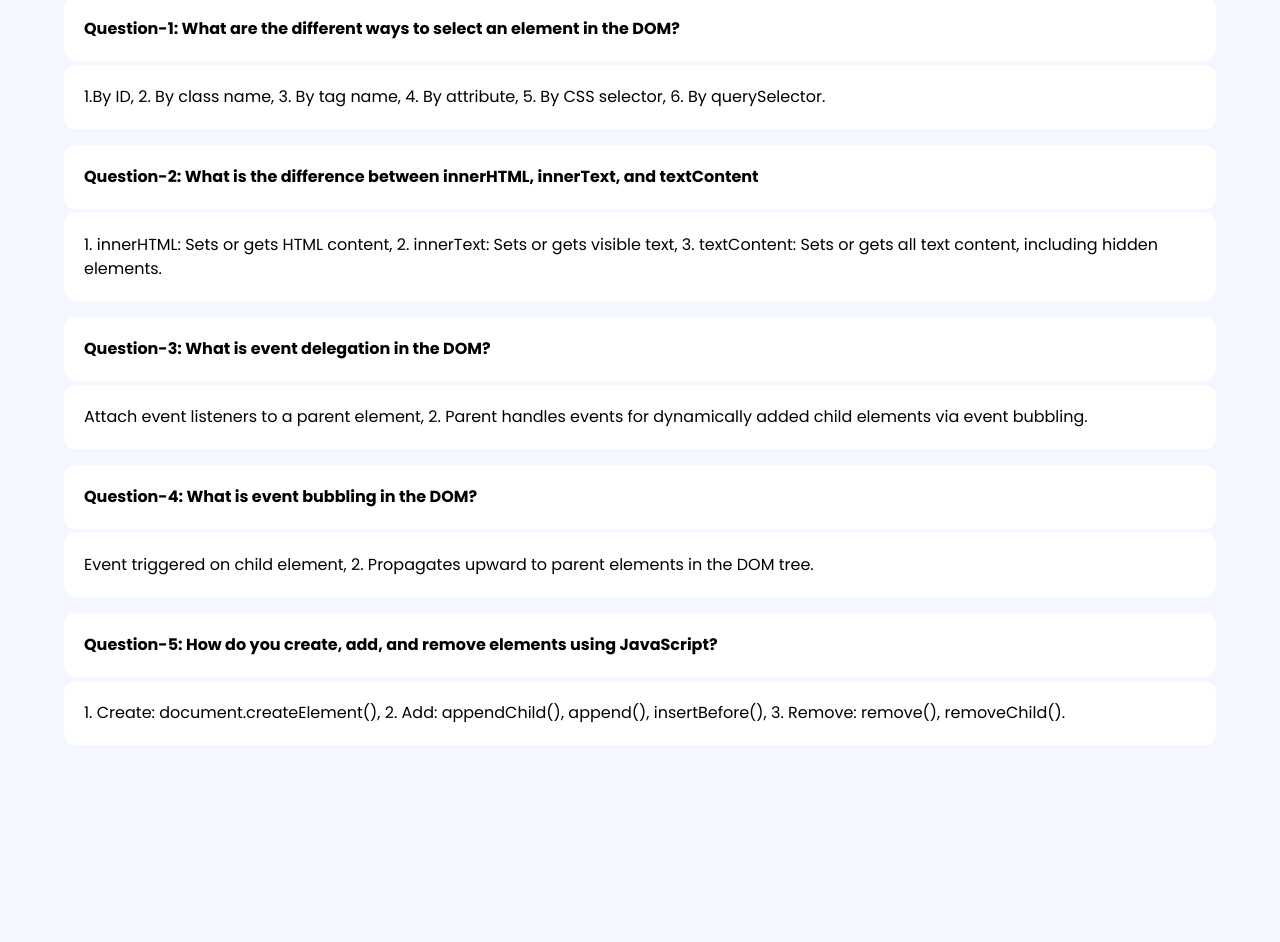
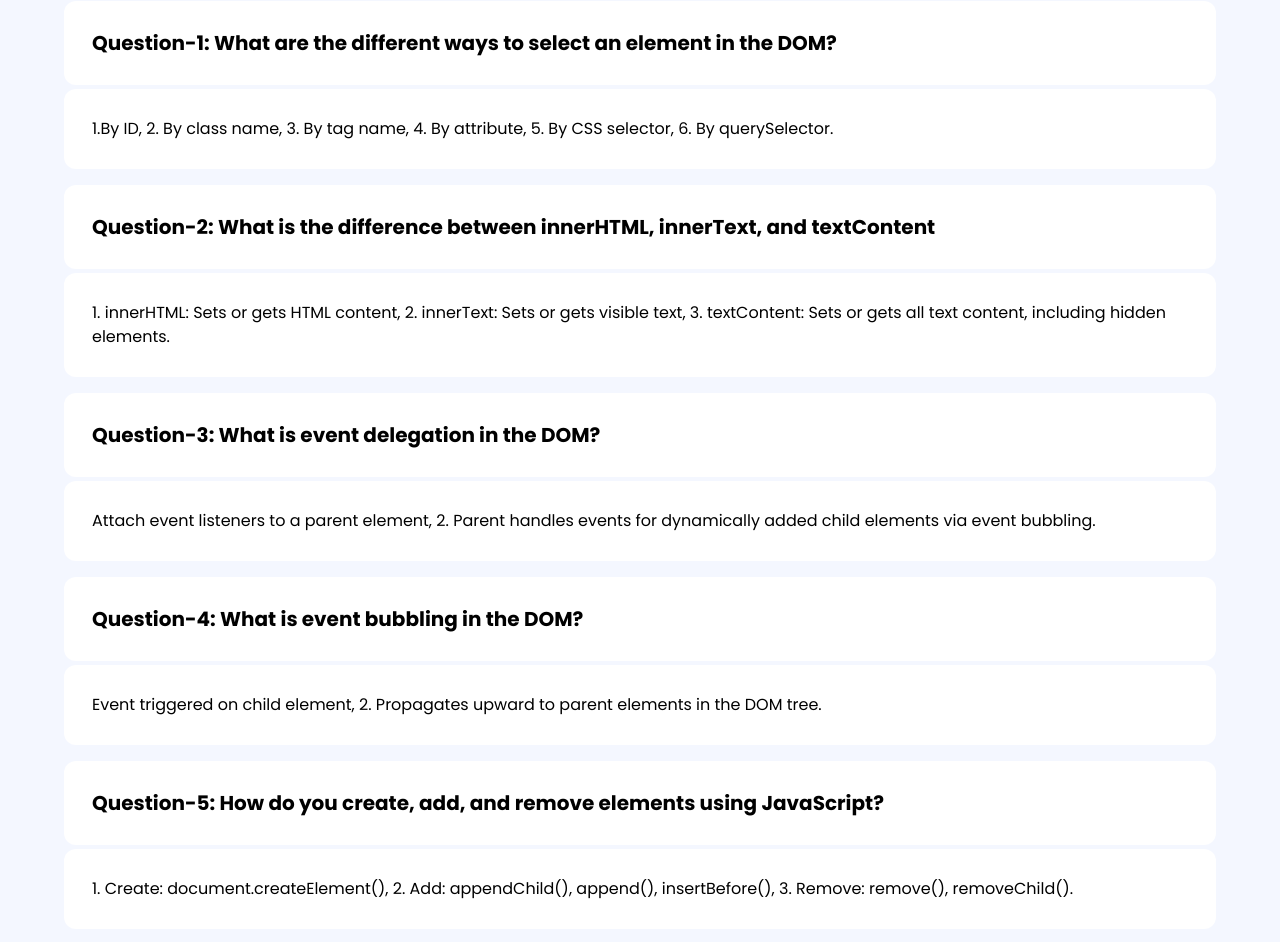
Before and after one commit to Akhlakur07/Dev-Board, a plain HTML site: page blogs.html in a window 1280 px wide. Shown: the part 187-1129 px from the top of the page. Before the commit the page ends 948 px from the top, so only its background shows below. Drawn offline with nearby package versions, Linux system fonts and the light colour scheme.

Commit message:
theme added

```diff
--- a/blogs.html
+++ b/blogs.html
@@ -35,39 +35,39 @@
         </button>
       </div>
     </section>
-    <h1 class="text-center m-5 text-2xl font-bold">Blogs</h1>
+    <h1 class="text-center m-5 text-3xl font-bold">Blogs</h1>
 
-        <div class="bg-white w-[90%] mx-auto rounded-xl p-5 mb-1">
-            <p class="font-bold">Question-1: What are the different ways to select an element in the DOM?</p>
+        <div class="bg-white w-[90%] mx-auto rounded-xl p-7 mb-1">
+            <p class="text-xl font-bold">Question-1: What are the different ways to select an element in the DOM?</p>
         </div>
-        <div class="bg-white w-[90%] mx-auto rounded-xl p-5 mb-4">
+        <div class="bg-white w-[90%] mx-auto rounded-xl p-7 mb-4">
             <p>1.By ID, 2. By class name, 3. By tag name, 4. By attribute, 5. By CSS selector, 6. By querySelector.</p>
         </div>
 
-        <div class="bg-white w-[90%] mx-auto rounded-xl p-5 mb-1">
-            <p class="font-bold">Question-2: What is the difference between innerHTML, innerText, and textContent</p>
+        <div class="bg-white w-[90%] mx-auto rounded-xl p-7 mb-1">
+            <p class="text-xl font-bold">Question-2: What is the difference between innerHTML, innerText, and textContent</p>
         </div>
-        <div class="bg-white w-[90%] mx-auto rounded-xl p-5 mb-4">
+        <div class="bg-white w-[90%] mx-auto rounded-xl p-7 mb-4">
             <p>1. innerHTML: Sets or gets HTML content, 2. innerText: Sets or gets visible text, 3. textContent: Sets or gets all text content, including hidden elements.</p>
         </div>
-        <div class="bg-white w-[90%] mx-auto rounded-xl p-5 mb-1">
-            <p class="font-bold">Question-3: What is event delegation in the DOM?</p>
+        <div class="bg-white w-[90%] mx-auto rounded-xl p-7 mb-1">
+            <p class="text-xl font-bold">Question-3: What is event delegation in the DOM?</p>
         </div>
-        <div class="bg-white w-[90%] mx-auto rounded-xl p-5 mb-4">
+        <div class="bg-white w-[90%] mx-auto rounded-xl p-7 mb-4">
             <p>Attach event listeners to a parent element, 2. Parent handles events for dynamically added child elements via event bubbling.</p>
         </div>
 
-        <div class="bg-white w-[90%] mx-auto rounded-xl p-5 mb-1">
-            <p class="font-bold">Question-4: What is event bubbling in the DOM?</p>
+        <div class="bg-white w-[90%] mx-auto rounded-xl p-7 mb-1">
+            <p class="text-xl font-bold">Question-4: What is event bubbling in the DOM?</p>
         </div>
-        <div class="bg-white w-[90%] mx-auto rounded-xl p-5 mb-4">
+        <div class="bg-white w-[90%] mx-auto rounded-xl p-7 mb-4">
             <p>Event triggered on child element, 2. Propagates upward to parent elements in the DOM tree.</p>
         </div>
 
-        <div class="bg-white w-[90%] mx-auto rounded-xl p-5 mb-1">
-            <p class="font-bold">Question-5: How do you create, add, and remove elements using JavaScript?</p>
+        <div class="bg-white w-[90%] mx-auto rounded-xl p-7 mb-1">
+            <p class="text-xl font-bold">Question-5: How do you create, add, and remove elements using JavaScript?</p>
         </div>
-        <div class="bg-white w-[90%] mx-auto rounded-xl p-5 mb-4">
+        <div class="bg-white w-[90%] mx-auto rounded-xl p-7 mb-4">
             <p>1. Create: document.createElement(), 2. Add: appendChild(), append(), insertBefore(), 3. Remove: remove(), removeChild().</p>
         </div>
     <script src="blog.js"></script>
```
Also changed, not shown: index.html (+3 -3 lines), task.js (+7 -0 lines).
